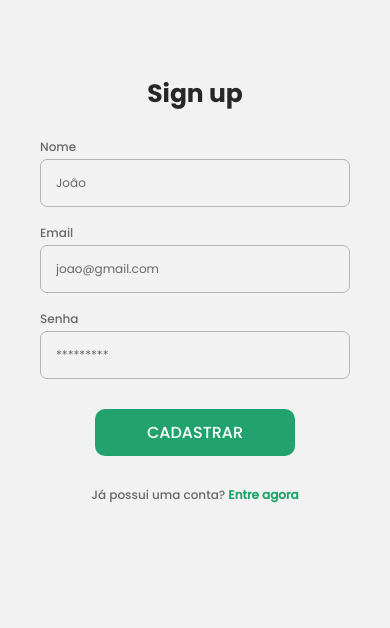
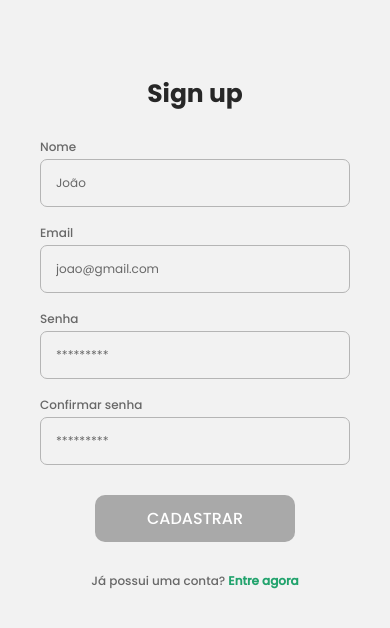
Before and after one commit to julialealt/receite-me-pps, a React Native app: screen /SignUp in a window 390 px wide. Shown: the top 628 px of the page. Built offline with nearby package versions, Linux system fonts and the light colour scheme.

Commit message:
Feat: Add Enable/Disable Button and confirm password

```diff
--- a/src/pages/SignUp/index.tsx
+++ b/src/pages/SignUp/index.tsx
@@ -14,6 +14,7 @@ interface FormData {
     email: string;
     bio: string;
     senha: string;
+    confirmarSenha: string;
   }
 
 export default function SignUp() {
@@ -24,9 +25,11 @@ export default function SignUp() {
       email: '',
       bio: 'Receite.me, o melhor app de receitas 👆🏻',
       senha: '',
+      confirmarSenha: '',
   });
   const [error, setError] = useState("");
   const [success, setSuccess] = useState(false);
+  const [isButtonEnabled, setIsButtonEnabled] = useState(false);
 
   const handleInputChange = (name: keyof FormData, value: string) => {
       setFormData(prevState => ({
@@ -36,7 +39,7 @@ export default function SignUp() {
   }
 
   const handleSignUp = () => {
-    if(!(formData.nome.length == 0 || formData.email.length == 0 || formData.senha.length == 0)) {
+    if(!(formData.nome.length == 0 || formData.email.length == 0 || formData.senha.length == 0 || formData.senha.length == 0)) {
       axios
         .post(`${apiURL}/usuarios`, formData)
         .then((response) => {
@@ -46,6 +49,7 @@ export default function SignUp() {
             email: '',
             bio: '',
             senha: '',
+            confirmarSenha: '',
           })
         })
         .catch((error) => {
@@ -54,6 +58,12 @@ export default function SignUp() {
     }
   };
 
+  const checkButtonEnabled = () => {
+    const { nome, email, senha, confirmarSenha } = formData;
+    const isAllFields = nome.length > 0 && email.length > 0 && senha.length > 0 && confirmarSenha.length > 0 && senha == confirmarSenha;
+    setIsButtonEnabled(isAllFields);
+  }
+
   useEffect(() => {
     if (success) {
       navigation.navigate("Login");
@@ -61,23 +71,47 @@ export default function SignUp() {
     }
   }, [success, navigation]);
 
+  useEffect(() => {
+    checkButtonEnabled()
+  })
+
   return(
       <Container>
           <LoginText>Sign up</LoginText>
           <Input label="Nome" type="text" placeholder="João"
               value={formData.nome}
-              onChangeText={value => handleInputChange('nome', value)}
+              onChangeText={value => {
+                handleInputChange('nome', value);
+                checkButtonEnabled();
+              }}
+              required={true}
           />
           <Input label="Email" keyboardType="email-address" placeholder="joao@gmail.com"
               value={formData.email}
-              onChangeText={value => handleInputChange('email', value)}
+              onChangeText={value => {
+                handleInputChange('email', value);
+                checkButtonEnabled();
+              }}
+              required={true}
           />
           <Input label="Senha" type="password" placeholder="*********"
               value={formData.senha}
-              onChangeText={value => handleInputChange('senha', value)}
+              onChangeText={value => {
+                handleInputChange('senha', value);
+                checkButtonEnabled();
+              }}
+              required={true}
+          />
+          <Input label="Confirmar senha" type="password" placeholder="*********"
+              value={formData.confirmarSenha}
+              onChangeText={value => {
+                handleInputChange('confirmarSenha', value);
+                checkButtonEnabled();
+              }}
+              required={true}
           />
           <ContainerButton>
-              <Button labelButton="CADASTRAR" onPress={handleSignUp} width={200} height={47} radius={10} />
+              <Button labelButton="CADASTRAR" onPress={handleSignUp} width={200} height={47} radius={10} disabled={!isButtonEnabled} />
               <SubText>Já possui uma conta? <Weight700
               style={{color: "#22A36D"}}
               onPress={() => navigation.navigate('Login')}>Entre agora</Weight700></SubText>
```
